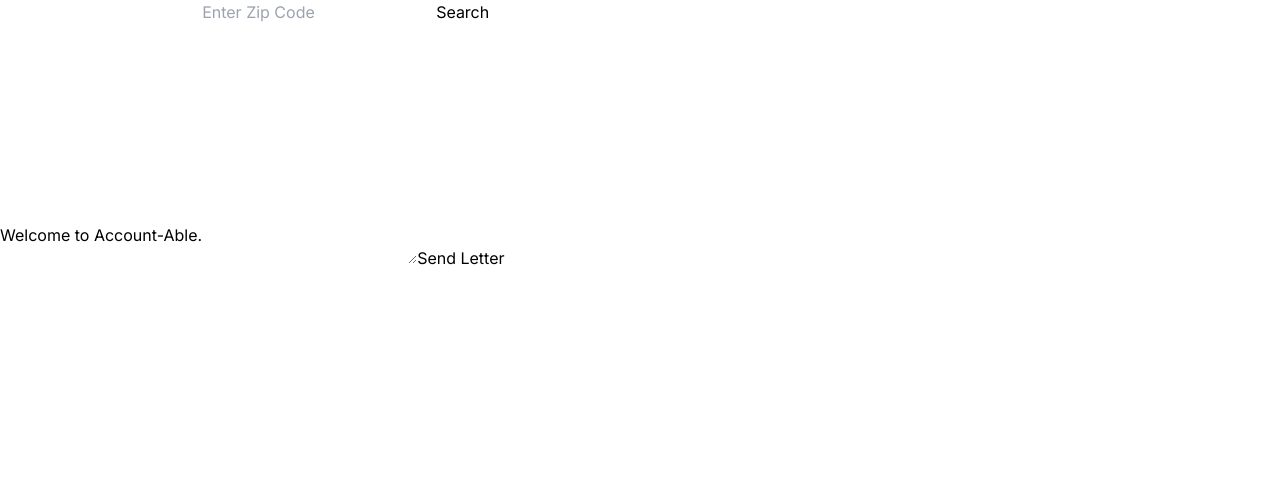
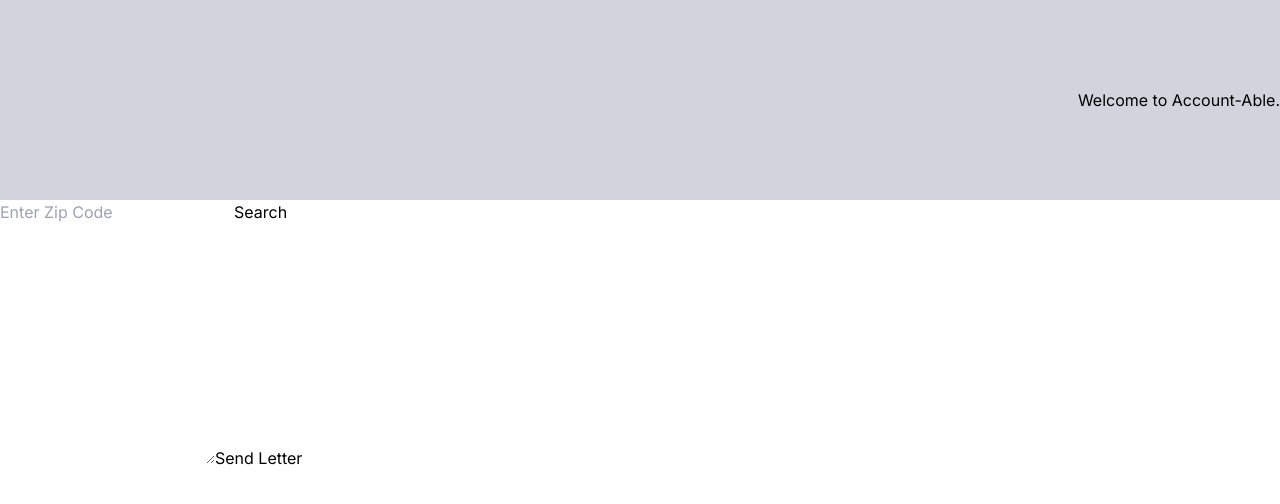
Before and after one commit to tbraeck/account-able, a Next.js app: page / in a window 1280 px wide. Shown: the top 504 px of the page. Built offline with nearby package versions, Linux system fonts and the light colour scheme.

Commit message:
logo header changes

```diff
--- a/app/components/Header.js
+++ b/app/components/Header.js
@@ -1,8 +1,11 @@
 import Logo from './Logo'
 const Header = () => {
   return (
-    <div >
-      <Logo/>
+    <div className='bg-gray-300 h-46 w-full flex justify-between items-center'>
+        {/* absolute left-0  */}
+        <div>
+            <Logo/>
+        </div>
       <h1>Welcome to Account-Able.</h1>
     </div>
   )
--- a/app/page.js
+++ b/app/page.js
@@ -18,7 +18,7 @@
   };
 
   return (
-    <div className='absolute left-0 flex justify-between items-center'>
+    <div className=''>
     <Header/>
    <div>
       <SearchForm setPoliticians={setPoliticians} />
```
